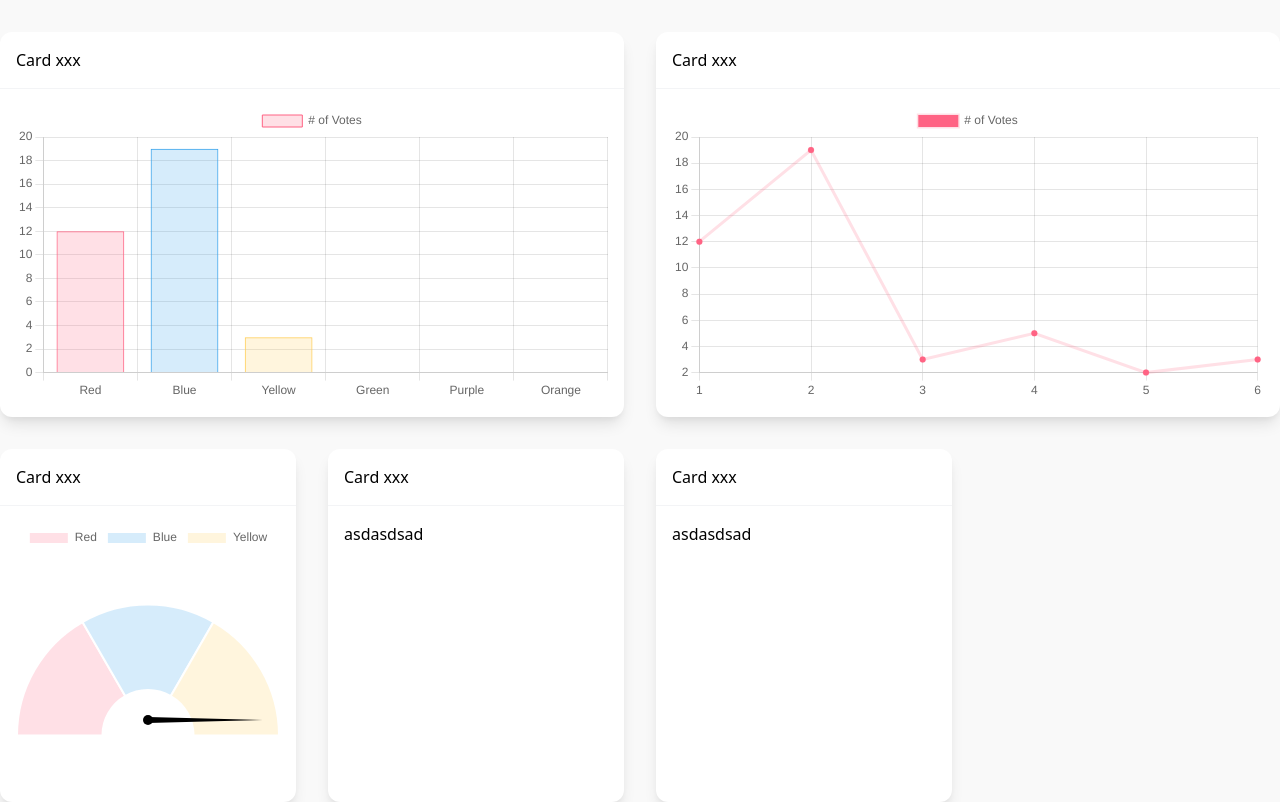
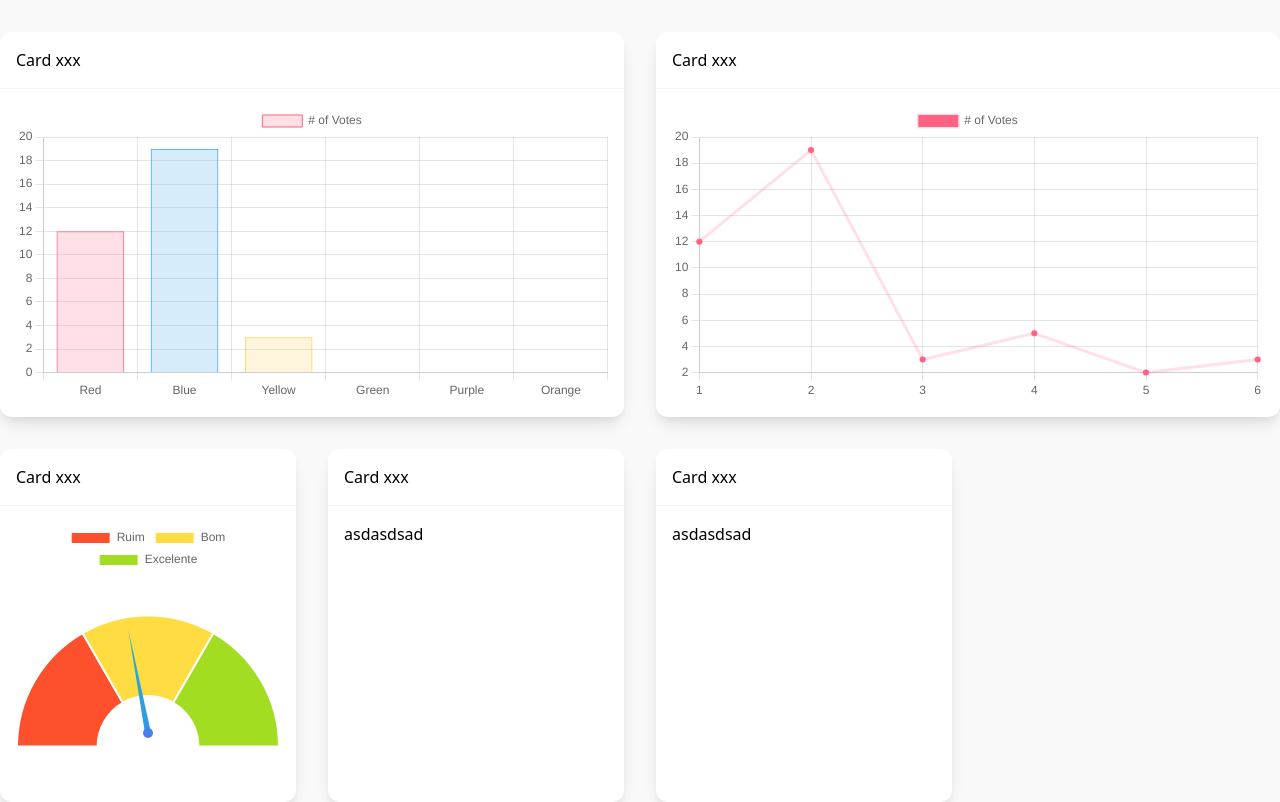
Before and after one commit to viniciosyals/viahacka-front, a React (Create React App) app: page / in a window 1280 px wide. Built offline with nearby package versions, Linux system fonts and the light colour scheme; what @tailwindcss/typography would draw is missing.

Commit message:
feat: improve the design system

```diff
--- a/src/App.tsx
+++ b/src/App.tsx
@@ -70,16 +70,15 @@ const bar = {
 };
 
 const doughnut = {
-  labels: ['Red', 'Blue', 'Yellow'],
+  labels: ['Ruim', 'Bom', 'Excelente'],
   datasets: [
     {
-      label: '# of Votes',
       data: [33.33, 33.33, 33.33],
-      needleValue: 100,
+      needleValue: 44,
       backgroundColor: [
-        'rgba(255, 99, 132, 0.2)',
-        'rgba(54, 162, 235, 0.2)',
-        'rgba(255, 206, 86, 0.2)',
+        '#ff502d',
+        '#ffdc42',
+        '#a2dd21',
       ],
     },
   ],
@@ -88,27 +87,29 @@ const doughnut = {
       afterDraw: (chart: any) => {
         const { ctx, config, canvas } = chart;
         const { needleValue, data } = config.data.datasets[0];
-        const { top, height } = chart.chartArea;
-        const y = top + height / 2;
         const dataTotal = data.reduce((a: any, b: any) => a + b, 0);
         const angle = Math.PI + (1 / dataTotal) * needleValue * Math.PI;
         const cw = canvas.offsetWidth;
         const ch = canvas.offsetHeight;
         const cx = cw / 2;
-        const cy = ch - (ch / 4);
+        const cy = ch - (ch / 4) + 13;
+        const lineLength = 3;
 
         ctx.translate(cx, cy);
         ctx.rotate(angle);
         ctx.beginPath();
-        ctx.moveTo(0, -3);
-        ctx.lineTo(ch / 2.3, 0);
-        ctx.lineTo(0, 3);
-        ctx.fillStyle = "rgb(0, 0, 0)";
+        ctx.moveTo(0, -lineLength);
+        ctx.lineTo(ch / 2.5, 0);
+        ctx.lineTo(0, lineLength);
+        const needleGradient = ctx.createLinearGradient(0, 210, 210, 0);
+        needleGradient.addColorStop(0, '#6a5aff');
+        needleGradient.addColorStop(1, '#00d3c3');
+        ctx.fillStyle = needleGradient;
         ctx.fill();
         ctx.rotate(-angle);
         ctx.translate(-cx, -cy);
         ctx.beginPath();
-        ctx.arc(cx, cy, 5, 0, Math.PI * 2);
+        ctx.arc(cx, cy, lineLength + 2, 0, Math.PI * 2);
         ctx.fill();
       },
     }
```
